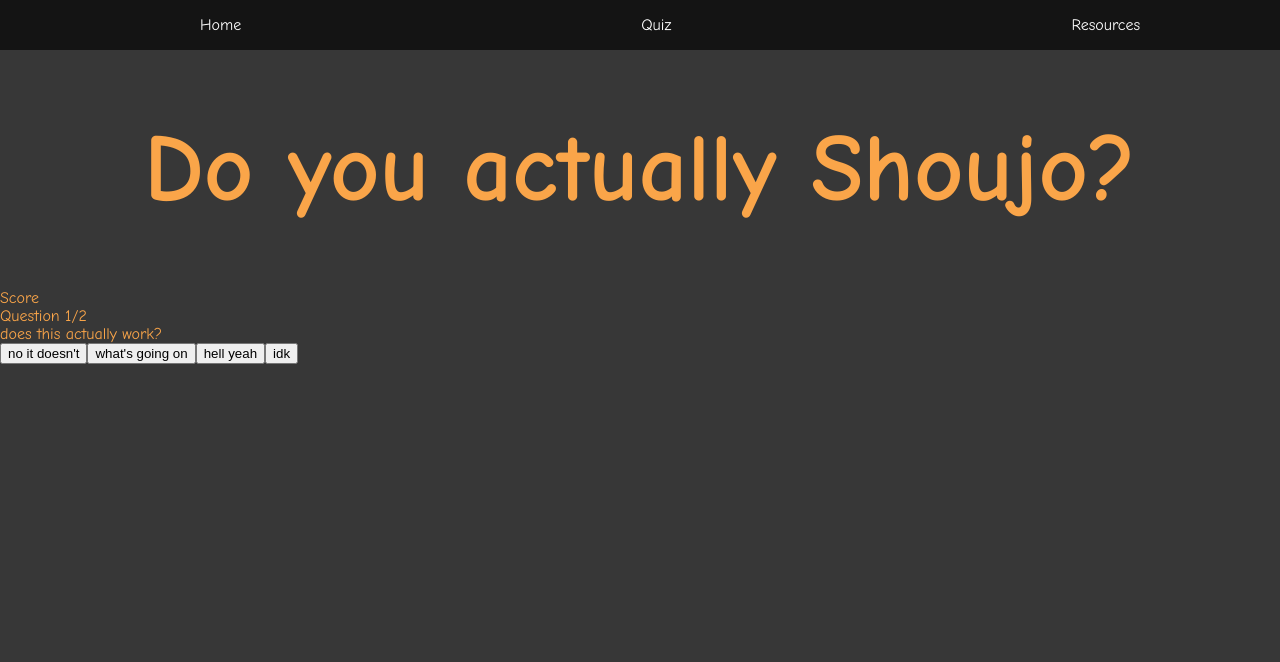
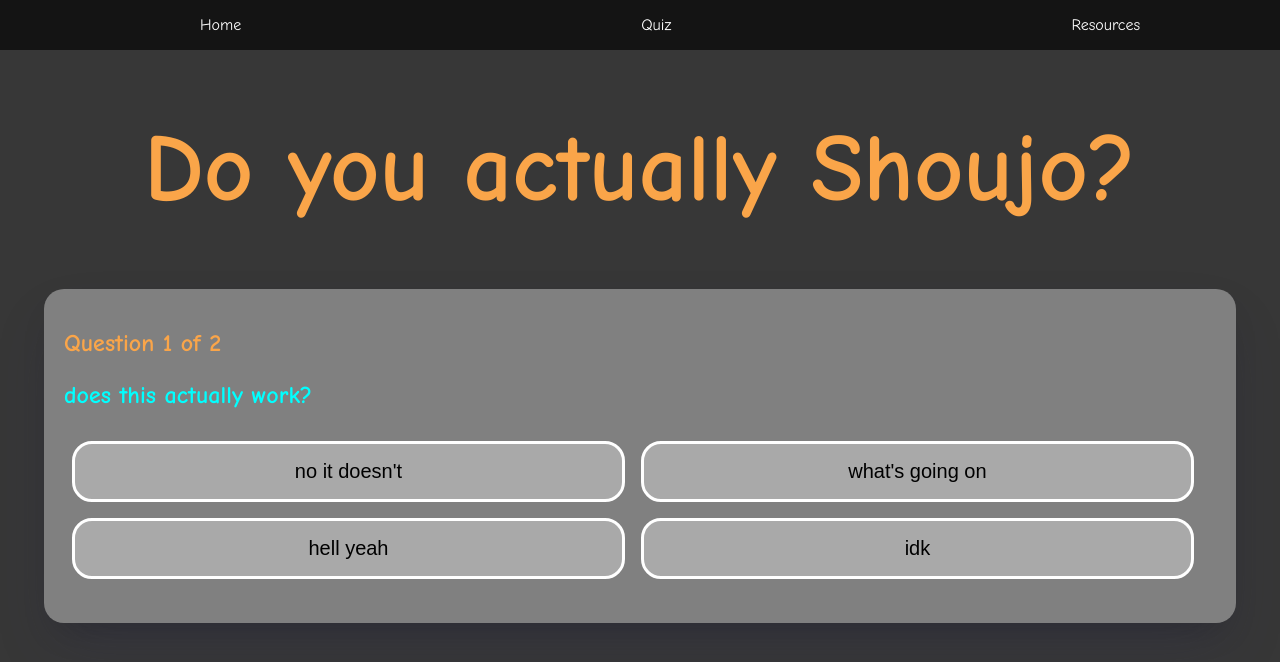
Before and after one commit to bbland1/Quiz-App, a React (Create React App) app: page /quiz in a window 1280 px wide. Shown: the top 662 px of the page. Built offline with nearby package versions, Linux system fonts and the light colour scheme.

Commit message:
getting a basic quiz functionality working

```diff
--- a/public/styles.css
+++ b/public/styles.css
@@ -42,6 +42,61 @@ nav li a {
   text-decoration: none;
 }
 
+/* quiz page */
+.question-card {
+  margin: 0 auto;
+  background-color: gray;
+  padding: 20px;
+  border-radius: 20px;
+  box-shadow: rgba(50, 50, 93, 0.23) 0px 30px 60px -12px, rgba(0, 0, 0, 0.3) 0px 18px 36px -18px;
+  width: 90%;
+  height: auto;
+}
+
+.question-text {
+  color: aqua;
+  font-size: 24px;
+}
+
+.answer-text ul{
+  list-style: none;
+  padding: 0;
+}
+
+.answer-text button {
+  background-color: darkgray;
+  padding: 16px;
+  border: 3px solid white;
+  border-radius: 20px;
+  font-size: 20px;
+  margin: 8px;
+  width: 48%;
+}
+
+.final-score {
+  margin: 0 auto;
+  background-color: gray;
+  padding: 20px;
+  border-radius: 20px;
+  box-shadow: rgba(50, 50, 93, 0.23) 0px 30px 60px -12px, rgba(0, 0, 0, 0.3) 0px 18px 36px -18px;
+  width: 60%;
+  height: auto;
+}
+
+.final-score button {
+  background-color: #141414ff;
+  border: none;
+  color: white;
+  padding: 10px 25px;
+  text-align: center;
+  text-decoration: none;
+  display: inline-block;
+  font-size: 16px;
+  border-radius: 25px;
+}
+
+
+/* resouces page */
 .videos-resources {
   display: inline-flex;
   text-align: center;
--- a/src/App.js
+++ b/src/App.js
@@ -2,6 +2,7 @@ import { Routes, Route } from 'react-router-dom';
 import Home from './Components/Home';
 import Quiz from './Components/QuizItems/Quiz';
 import Resources from './Components/Resources';
+
 
 
 function App() {
--- a/src/Components/Home.jsx
+++ b/src/Components/Home.jsx
@@ -10,7 +10,7 @@ function Home() {
         <h1><HomeTitle /></h1>
       </header>
       <main>
-        <h3>Out lovely title up there is just some of the dumb things thrown at a manga or anime that even blinks an eye at not </h3>
+        <h3>blah blah blah</h3>
       </main>
     </div>
   );
--- a/src/Components/QuizItems/Quiz.jsx
+++ b/src/Components/QuizItems/Quiz.jsx
@@ -3,18 +3,32 @@ import NavBar from "../NavBar";
 import questions from "./QuizQuestions";
 
 function Quiz() {
+  // State Properites of the quiz
   const [currentQuestion, setCurrentQuestion] = useState(0);
+  const [showFinalScore, setShowFinalScore] = useState(false);
+  const [score, setScore] = useState(0);
 
-  function handleAnswerClick(event, answer){
+  // giviing functionality
+  function handleAnswerClick(isCorrect) {
+    console.log(isCorrect)
+
+    if (isCorrect) {
+      setScore(score + 1);
+    }
+
     const nextQuestion = currentQuestion + 1;
 
     if (nextQuestion < questions.length) {
-      console.log(event.target.value)
-      // setCurrentQuestion(nextQuestion);
+      setCurrentQuestion(nextQuestion);
     } else {
-      alert("end of the quiz")
+      setShowFinalScore(true);
     }
+  }
 
+  function handleRestart() {
+    setScore(0);
+    setCurrentQuestion(0);
+    setShowFinalScore(false);
   }
 
   return (
@@ -24,26 +38,30 @@ function Quiz() {
         <h1>Do you actually Shoujo?</h1>
       </header>
       <main>
-        <div>
-          Score
-        </div>
-        <div className="question">
-          <div className="question-number">
-            <span>Question {currentQuestion + 1}</span>/{questions.length}
+        {showFinalScore ? (
+          <div className="final-score">
+            <h2>Seems you do know Shoujo</h2>
+            <h3>You got {score} out of {questions.length} correct! {(score / questions.length) * 100}%</h3>
+            <button onClick={() => handleRestart()}>Restart</button>
           </div>
-          <div className="question-text">
-            {questions[currentQuestion].questionText}
+        ) : (
+          <div className="question-card">
+            <h2>Question {currentQuestion + 1} of {questions.length}</h2>
+            <h3 className="question-text">{questions[currentQuestion].questionText}</h3>
+
+            <div className="answer-text">
+              <ul>
+                {questions[currentQuestion].answersOptions.map((answerOption) => {
+                  return (<button
+                    key={answerOption.id}
+                    onClick={() => handleAnswerClick(answerOption.isCorrect)}>
+                    {answerOption.answerText}
+                  </button>)
+                })}
+              </ul>
+            </div>
           </div>
-        </div>
-        <div className="answers">
-        {questions[currentQuestion].answers.map((answer, index) => (
-          <button
-            key={index}
-            id={index}
-            value={answer.answerText}
-            onClick={handleAnswerClick}>{answer.answerText}</button>
-        ))}
-        </div>
+        )}
       </main>
     </div>
   );
--- a/src/Components/QuizItems/QuizQuestions.js
+++ b/src/Components/QuizItems/QuizQuestions.js
@@ -1,20 +1,20 @@
 const questions = [
   {
     questionText: 'does this actually work?',
-    answers: [
-      { answerText: "no it doesn't", isCorrect: false },
-      { answerText: "what's going on", isCorrect: false },
-      { answerText: "hell yeah", isCorrect: true },
-      { answerText: "idk", isCorrect: false }
+    answersOptions: [
+      { id: "A", answerText: "no it doesn't", isCorrect: false },
+      { id: "B", answerText: "what's going on", isCorrect: false },
+      { id: "C", answerText: "hell yeah", isCorrect: true },
+      { id: "D", answerText: "idk", isCorrect: false }
     ]
   },
   {
     questionText: 'did we move forward?',
-    answers: [
-      { answerText: "no it doesn't", isCorrect: false },
-      { answerText: "what's going on", isCorrect: false },
-      { answerText: "hell yeah", isCorrect: true },
-      { answerText: "idk", isCorrect: false }
+    answersOptions: [
+      { id: "A", answerText: "no it doesn't", isCorrect: false },
+      { id: "B", answerText: "what's going on", isCorrect: false },
+      { id: "C", answerText: "hell yeah", isCorrect: true },
+      { id: "D", answerText: "idk", isCorrect: false }
     ]
   }
 ]
```
